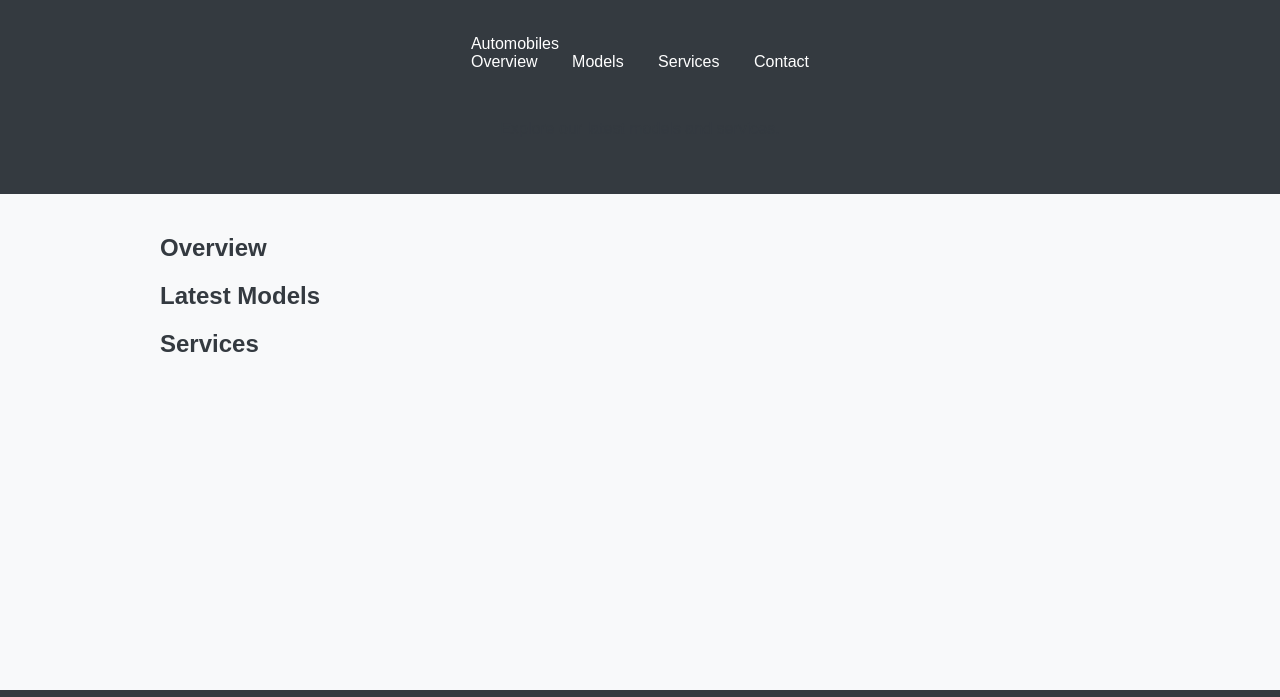
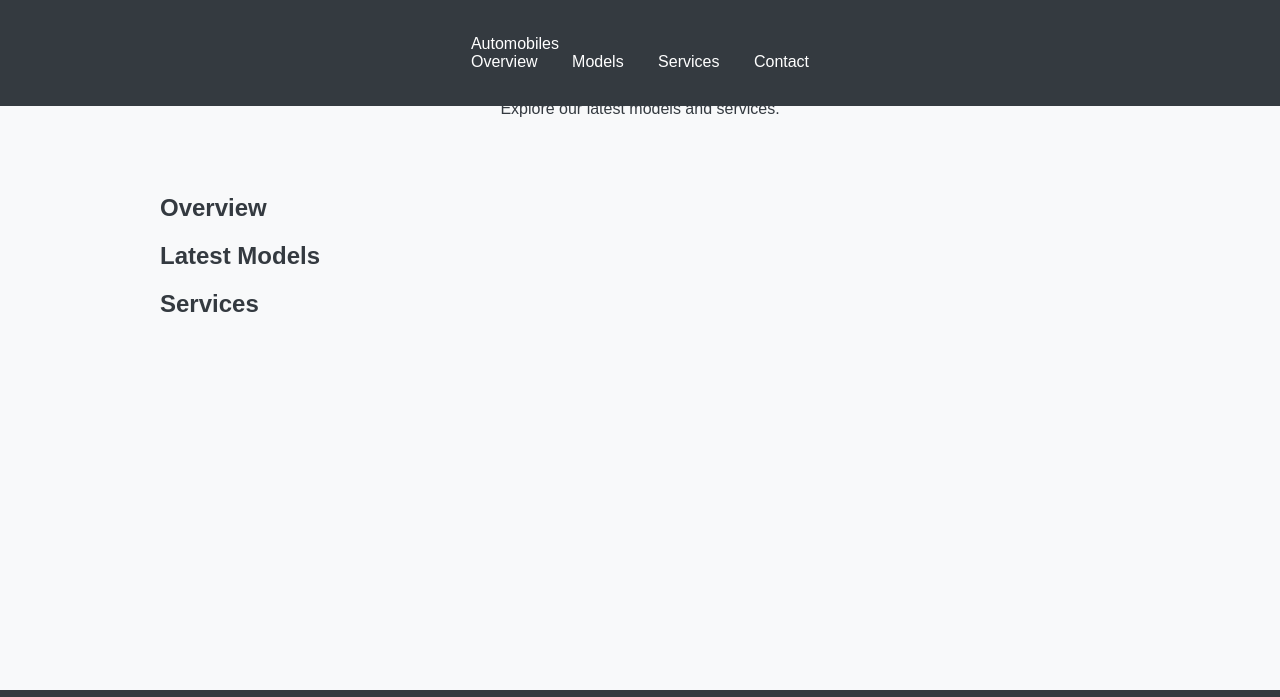
Before and after one commit to automobilelover/automobilelover.github.io, a plain HTML site: page index.html in a window 1280 px wide. Drawn offline with Linux system fonts and the light colour scheme.

Commit message:
Update styles.css

```diff
--- a/styles.css
+++ b/styles.css
@@ -2,13 +2,6 @@ body {
     margin: 0;
     font-family: Arial, sans-serif;
     background-color: #f8f9fa;
-}
-
-header {
-    background-color: #343a40;
-    color: #ffffff;
-    padding: 20px 0;
-    text-align: center;
 }
 
 nav {
@@ -41,6 +34,11 @@ nav a:hover {
     padding: 20px;
 }
 
+header {
+    background-color: #f8f9fa;
+    text-align: center;
+}
+
 h1, h2, p {
     color: #343a40;
 }
```
